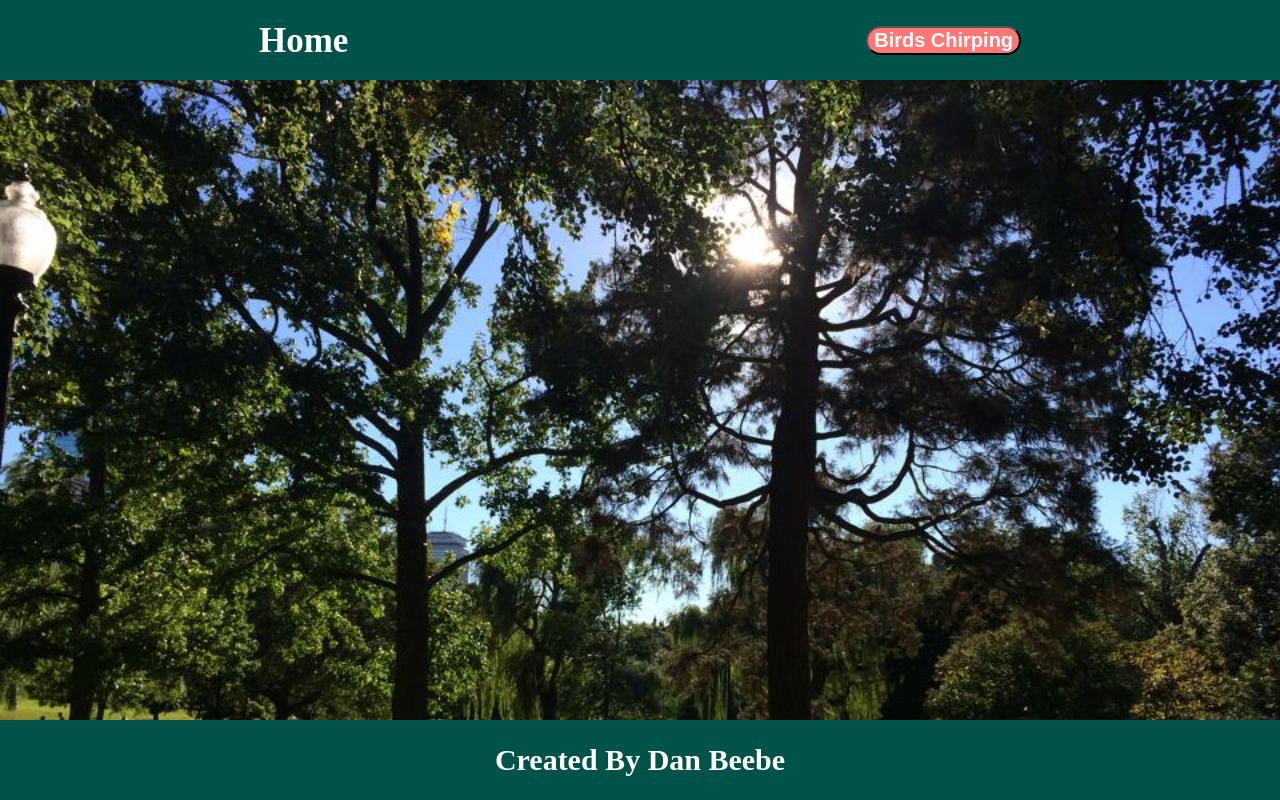
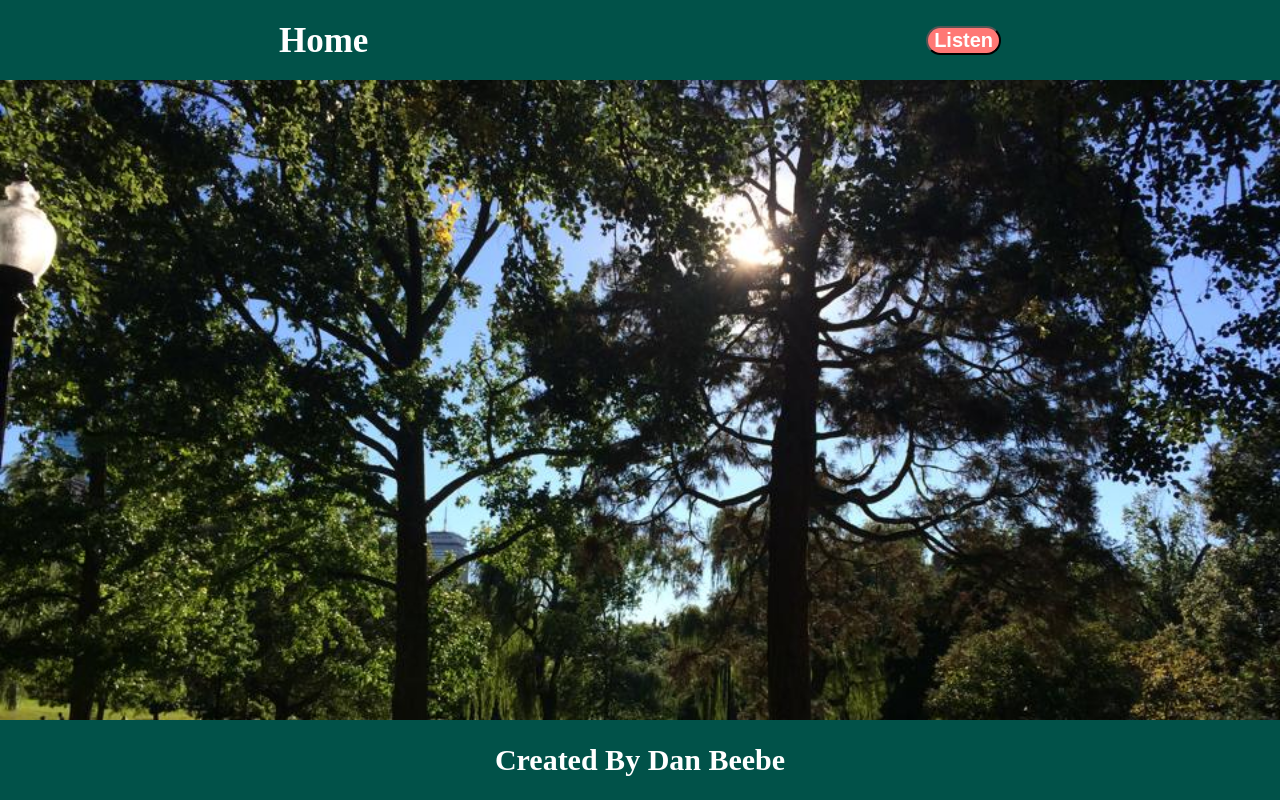
Before and after one commit to danielwbeebe/Relaxation-App, a React (Create React App) app: page /garden in a window 1280 px wide. Built offline with nearby package versions, Linux system fonts and the light colour scheme.

Commit message:
edit play buttons

```diff
--- a/src/components/Garden.jsx
+++ b/src/components/Garden.jsx
@@ -28,7 +28,7 @@ class Garden extends Component {
 
         <div className="header">
           <Link to="/home" onClick=" "><h1 className="header-link">Home</h1></Link>
-          <button className="timer-button" onClick={this.playSound}><h4>Birds Chirping</h4></button>
+          <button className="timer-button" onClick={this.playSound}><h4>Listen</h4></button>
         </div>
 
         <div className="main">
--- a/src/components/Park.jsx
+++ b/src/components/Park.jsx
@@ -28,7 +28,7 @@ class Park extends Component {
 
         <div className="header">
           <Link to="/home" onClick=" "><h1 className="header-link">Home</h1></Link>
-          <button className="timer-button" onClick={this.playSound}><h4>Autumn Breeze</h4></button>
+          <button className="timer-button" onClick={this.playSound}><h4>Listen</h4></button>
         </div>
 
         <div className="main">
--- a/src/components/River.jsx
+++ b/src/components/River.jsx
@@ -28,7 +28,7 @@ class Beach extends Component {
 
         <div className="header">
           <Link to="/home" onClick=" "><h1 className="header-link">Home</h1></Link>
-          <button className="timer-button" onClick={this.playSound}><h4>River Running</h4></button>
+          <button className="timer-button" onClick={this.playSound}><h4>Listen</h4></button>
         </div>
 
         <div className="main">
```
